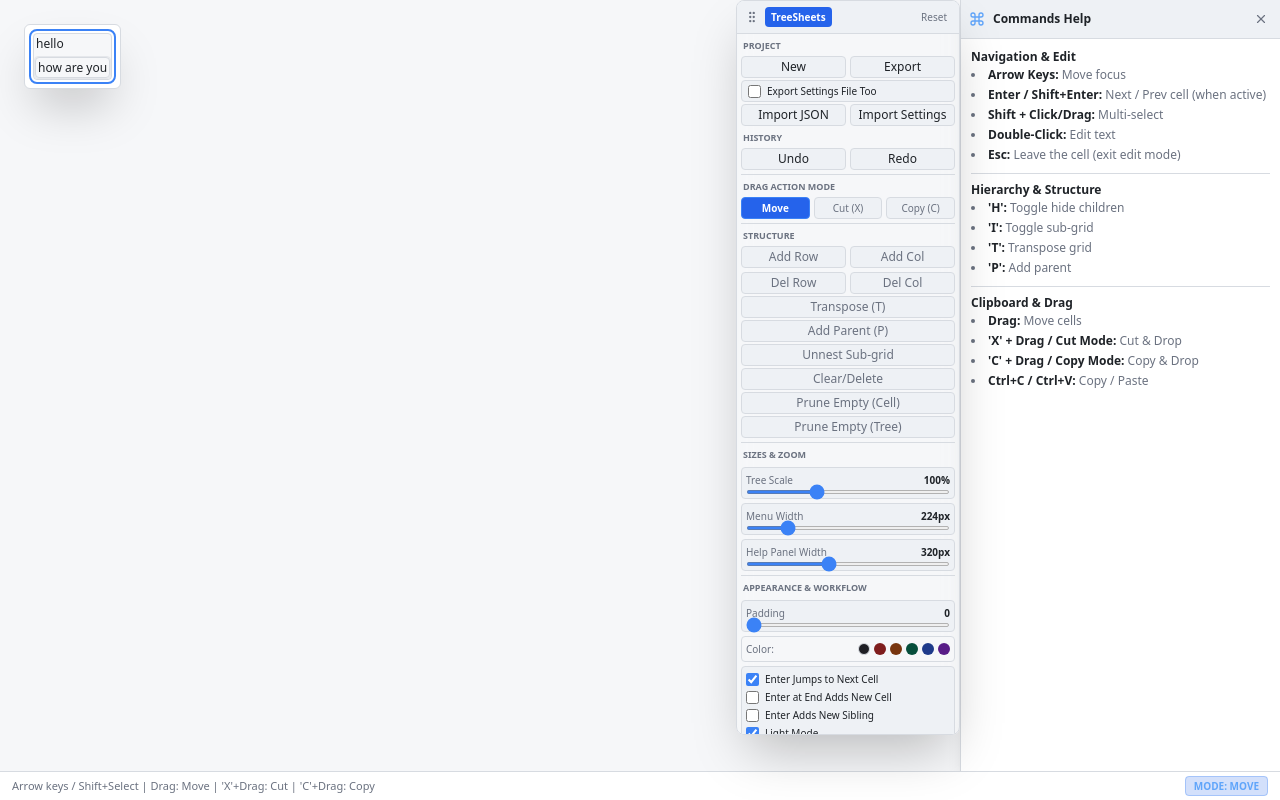
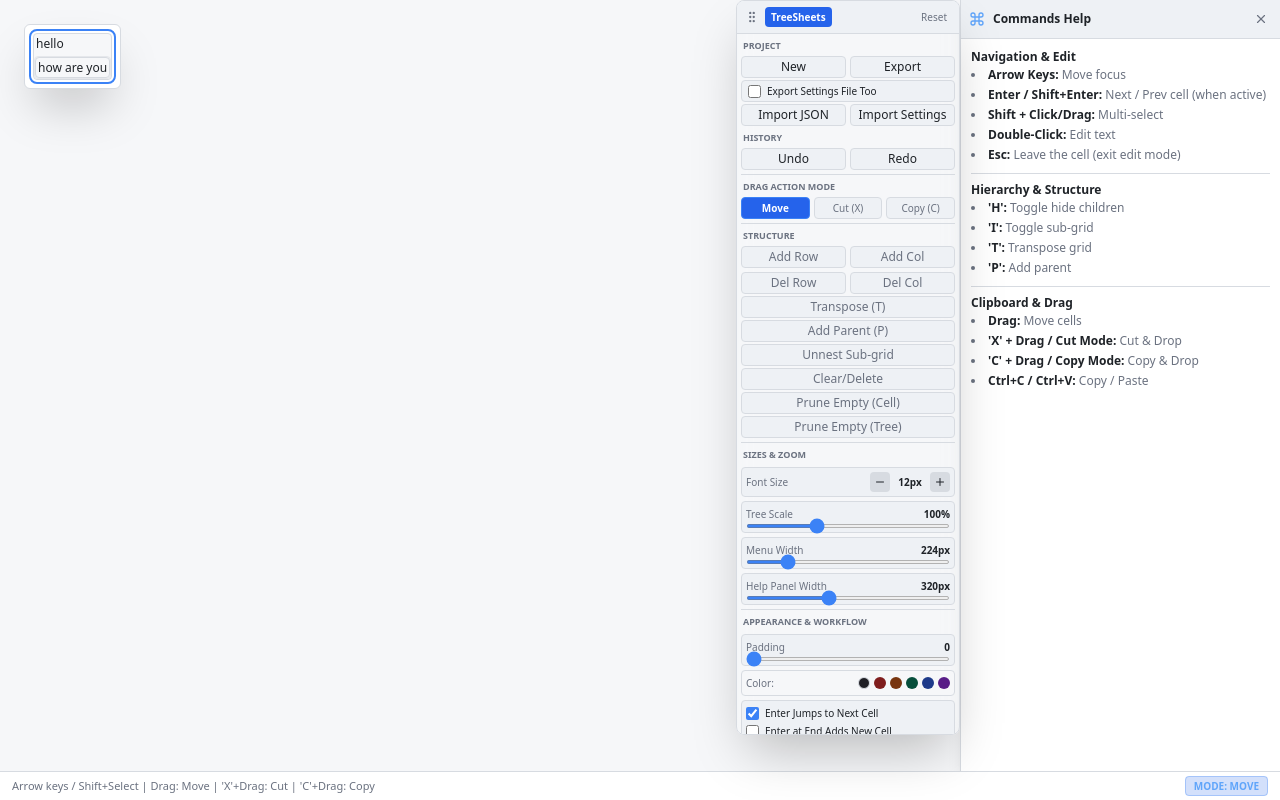
Before and after one commit to davidlynch79/treesheets, a React (Vite) app in the folder treesheets-react/: page / in a window 1280 px wide. Built offline with nearby package versions, Linux system fonts and the light colour scheme.

Commit message:
Add font size controls

```diff
--- a/treesheets-react/src/components/GridNode.tsx
+++ b/treesheets-react/src/components/GridNode.tsx
@@ -116,7 +116,8 @@
   useEffect(() => {
     if (isEditingThisCell && textareaRef.current) {
       const ta = textareaRef.current;
-      ta.style.height = `${Math.max(38, ((cell.text || '').match(/\n/g) || []).length * 20 + 10)}px`;
+      const lineCount = (cell.text || '').split('\n').length;
+      ta.style.height = `${Math.max(38, lineCount * store.fontSize * 1.6 + 12)}px`;
       const id = setTimeout(() => {
         ta.focus();
         ta.setSelectionRange(ta.value.length, ta.value.length);
@@ -124,7 +125,7 @@
       return () => clearTimeout(id);
     }
     // eslint-disable-next-line react-hooks/exhaustive-deps
-  }, [isEditingThisCell]);
+  }, [isEditingThisCell, store.fontSize]);
 
   // Refocus the cell wrapper after leaving edit mode while it's still the active cell
   // (mirrors setTimeout(() => wrapper.focus(), 10) after Escape / non-"next cell" Enter).
@@ -235,7 +236,8 @@
             ref={textareaRef}
             id="active-textarea"
             defaultValue={cell.text || ''}
-            className="bg-dark-surface text-dark-text text-xs p-1.5 rounded border border-emerald-500 outline-none resize-y min-h-[36px] w-full font-sans leading-relaxed"
+            className="bg-dark-surface text-dark-text p-1.5 rounded border border-emerald-500 outline-none resize-y min-h-[36px] w-full font-sans leading-relaxed"
+            style={{ fontSize: `${store.fontSize}px` }}
             onChange={(e) => store.updateEditingTextSilent(e.target.value)}
             onKeyDown={(e) => {
               if (e.key === 'Delete' || e.key === 'Backspace') {
@@ -254,7 +256,7 @@
             }}
           />
         ) : (
-          <div className="text-xs text-dark-text whitespace-pre-wrap break-words px-0.5 leading-relaxed cursor-default">
+          <div className="text-dark-text whitespace-pre-wrap break-words px-0.5 leading-relaxed cursor-default" style={{ fontSize: `${store.fontSize}px` }}>
             {cell.text || ''}
           </div>
         )}
--- a/treesheets-react/src/components/Toolbar.tsx
+++ b/treesheets-react/src/components/Toolbar.tsx
@@ -1,5 +1,5 @@
 import { useEffect, useRef, useState } from 'react';
-import { GripVertical } from 'lucide-react';
+import { GripVertical, Minus, Plus } from 'lucide-react';
 import { useStore } from '../StoreContext';
 
 const SWATCHES: { hex: string; className: string }[] = [
@@ -203,6 +203,30 @@
 
         <div className="space-y-1 border-t border-dark-border pt-1">
           <div className="text-[9px] font-bold text-dark-muted uppercase px-0.5">Sizes & Zoom</div>
+          <div className="flex items-center justify-between bg-dark-surfaceHover p-1 rounded border border-dark-border">
+            <span className="text-[10px] text-dark-muted">Font Size</span>
+            <div className="flex items-center space-x-1">
+              <button
+                onClick={() => store.updateFontSize(store.fontSize - 1)}
+                disabled={store.fontSize <= 8}
+                title="Decrease font size"
+                aria-label="Decrease font size"
+                className="p-1 bg-dark-border hover:bg-dark-surface rounded text-dark-text disabled:opacity-40 disabled:cursor-not-allowed"
+              >
+                <Minus className="w-3 h-3" />
+              </button>
+              <span className="w-8 text-center text-[10px] font-bold text-dark-text">{store.fontSize}px</span>
+              <button
+                onClick={() => store.updateFontSize(store.fontSize + 1)}
+                disabled={store.fontSize >= 32}
+                title="Increase font size"
+                aria-label="Increase font size"
+                className="p-1 bg-dark-border hover:bg-dark-surface rounded text-dark-text disabled:opacity-40 disabled:cursor-not-allowed"
+              >
+                <Plus className="w-3 h-3" />
+              </button>
+            </div>
+          </div>
           <div className="flex flex-col space-y-0.5 bg-dark-surfaceHover p-1 rounded border border-dark-border">
             <div className="flex justify-between text-[10px] text-dark-muted">
               <span>Tree Scale</span>
--- a/treesheets-react/src/store.ts
+++ b/treesheets-react/src/store.ts
@@ -65,6 +65,7 @@
   activeDragModifier: DragModifier = '';
 
   treeScale = 100;
+  fontSize = 12;
   menuWidth = 224;
   helpWidth = 320;
 
@@ -164,6 +165,10 @@
   };
   updateTreeScale = (val: number): void => {
     this.treeScale = val;
+    this.notify();
+  };
+  updateFontSize = (val: number): void => {
+    this.fontSize = Math.max(8, Math.min(32, val));
     this.notify();
   };
   updateMenuWidth = (val: number): void => {
@@ -888,6 +893,7 @@
     if (exportSettingsToo) {
       const settingsData: SettingsExport = {
         treeScale: this.treeScale,
+        fontSize: this.fontSize,
         menuWidth: this.menuWidth,
         helpWidth: this.helpWidth,
         globalPadding: this.globalPadding,
@@ -939,6 +945,7 @@
         const s = JSON.parse(evt.target!.result as string);
         if (s && typeof s === 'object') {
           if (typeof s.treeScale === 'number') this.treeScale = s.treeScale;
+          if (typeof s.fontSize === 'number') this.fontSize = Math.max(8, Math.min(32, s.fontSize));
           if (typeof s.menuWidth === 'number') this.menuWidth = s.menuWidth;
           if (typeof s.helpWidth === 'number') this.helpWidth = s.helpWidth;
           if (typeof s.globalPadding === 'number') this.globalPadding = s.globalPadding;
--- a/treesheets-react/src/types.ts
+++ b/treesheets-react/src/types.ts
@@ -25,6 +25,7 @@
 
 export interface SettingsExport {
   treeScale: number;
+  fontSize: number;
   menuWidth: number;
   helpWidth: number;
   globalPadding: number;
```
Also changed, not shown: 1 other file (tests, documents, lock files or other folders).
